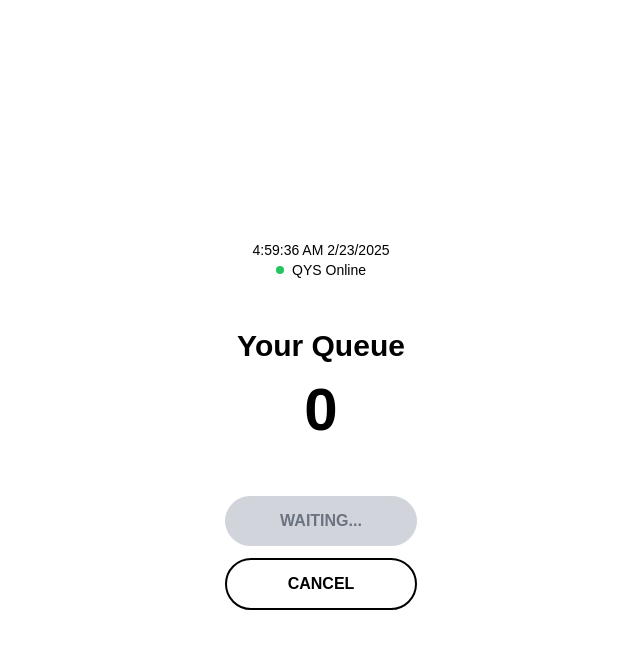
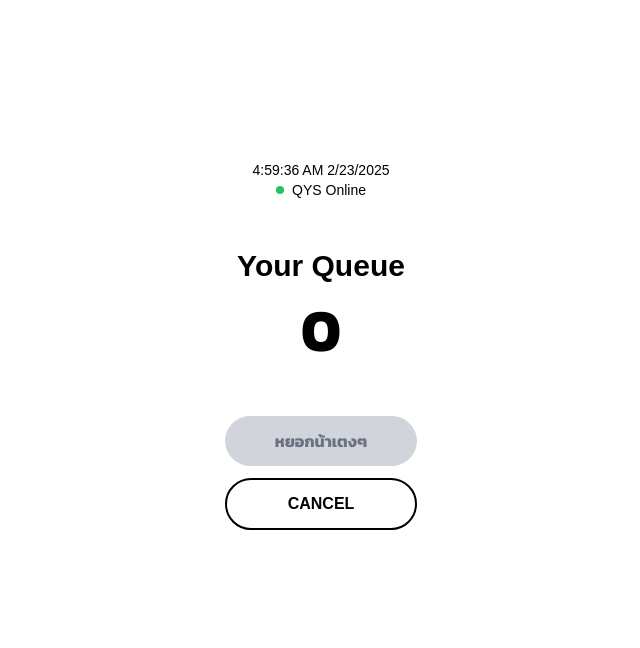
Before and after one commit to KongXDLieR73/queue-yourself, a Next.js app: page / in a window 1280 px wide. Both pictures are taken after a click on the button "กดตรงนี้ๆ". Shown: the top 648 px of the page, without its empty margins (319-959 px from the left). Built offline with nearby package versions, Linux system fonts and the light colour scheme; no server answers; the database is empty.

Commit message:
กดตรงนี้ๆ

```diff
--- a/src/app/page.tsx
+++ b/src/app/page.tsx
@@ -62,7 +62,7 @@ export default function Home() {
   return (
     <div className={"flex flex-col items-center min-h-screen w-screen bg-white text-black overflow-hidden"}>
       {/* Timestamp and Status */}
-      <div className="text-center mt-[30vh] mb-12">
+      <div className="text-center mt-[20vh] mb-12">
         <p className="flex text-sm select-none">{currentTime ? currentTime : "Loading..."}</p>
         <div className="flex items-center justify-center gap-2">
           <span className="w-2 h-2 bg-green-500 rounded-full"></span>
@@ -85,13 +85,13 @@ export default function Home() {
         currentState == state.Queuing && (<>
           {/* Queue Number */}
           <h2 className="text-3xl font-semibold select-none">Your Queue</h2>
-          <p className="text-6xl font-bold mb-14 mt-4 select-none">{queueNumber !== null ? queueNumber : "Loading..."}</p>
+          <p className="text-6xl font-bold mb-14 mt-4 select-none font-kanit">{queueNumber !== null ? queueNumber : "กดหาพ่องงง"}</p>
 
           {/* Buttons */}
-          <button className="px-auto py-3 w-[12rem] font-bold border border-gray-300 bg-gray-300 text-gray-500 text-1xl rounded-full cursor-not-allowed select-none">
-            WAITING...
+          <button className="px-auto py-3 w-[12rem] font-bold border border-gray-300 bg-gray-300 text-gray-500 text-1xl rounded-full cursor-not-allowed font-kanit select-none">
+            หยอกน้าเตงๆ
           </button>
-          <button className="mt-3 mb-32 px-auto py-3 w-[12rem] font-bold border-[2px] border-black text-1xl rounded-full active:bg-black active:text-white select-none transition-all ease-out duration-100">
+          <button className="mt-3 mb-32 px-auto py-3 w-[12rem] font-bold border-[2px] border-black text-1xl rounded-full active:bg-black active:text-white select-none transition-all ease-out duration-100" onClick={() => setCurrentState(state.Home)}>
             CANCEL
           </button>
         </>)
```
